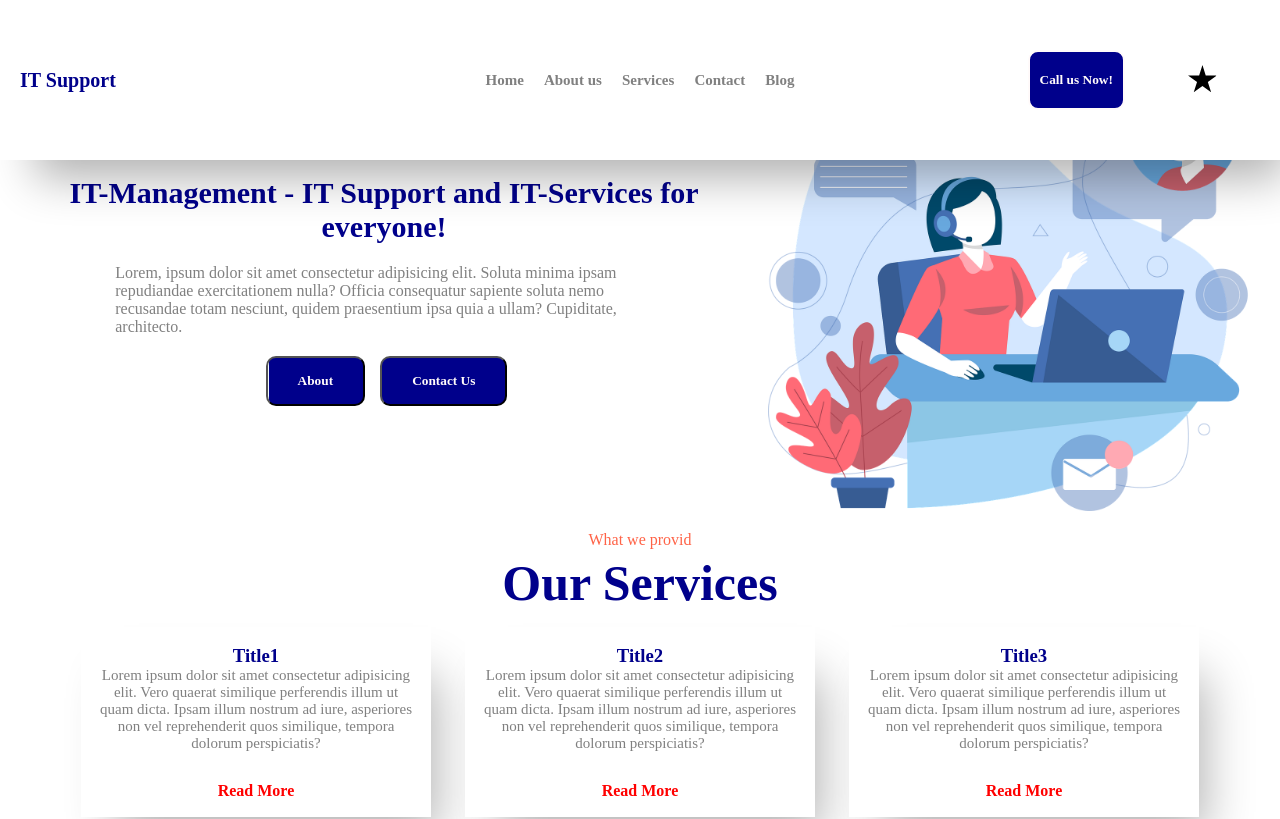
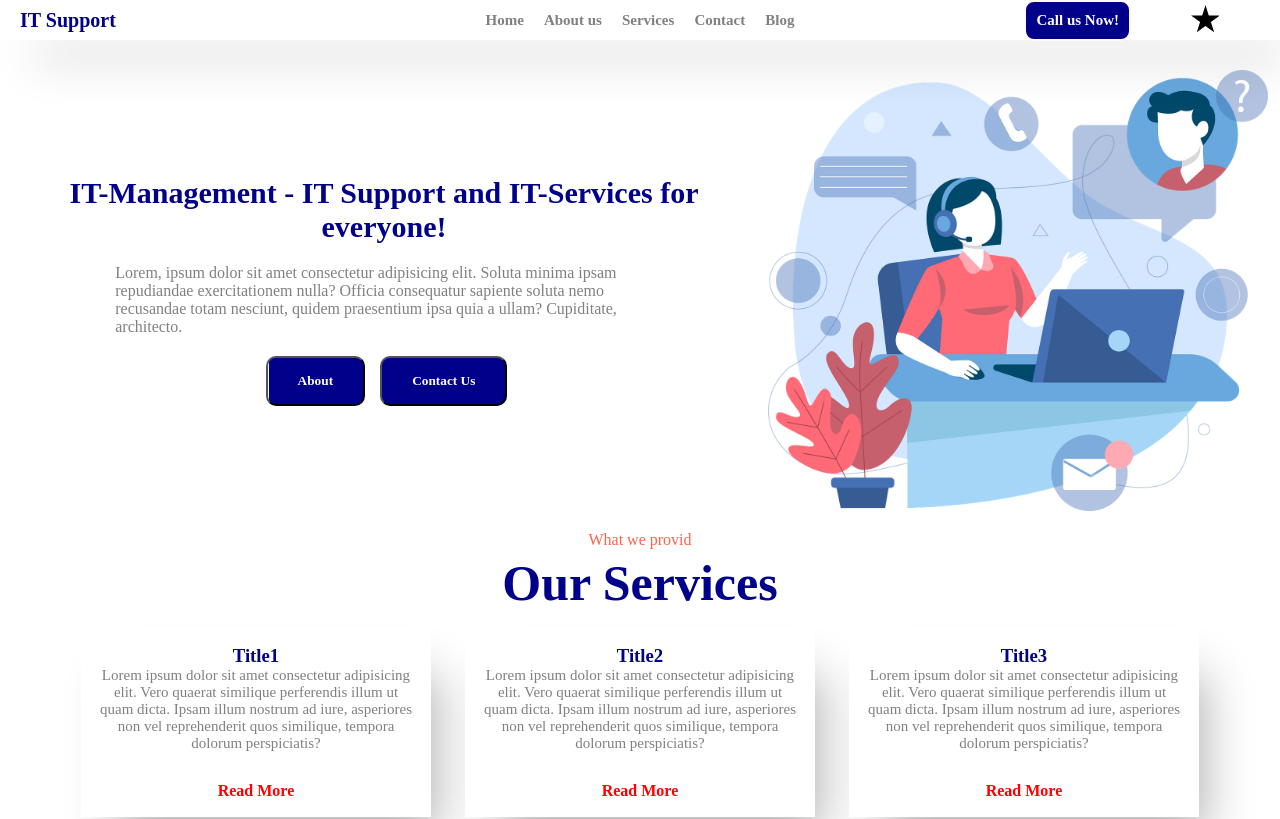
Before and after one commit to ps-woramet/React-itsolution-Tutorial, a React (Create React App) app: page / in a window 1280 px wide. Shown: the top 819 px of the page. Built offline with nearby package versions, Linux system fonts and the light colour scheme.

Commit message:
fix navbar height and fontsize of button

```diff
--- a/src/components/navbar/Navbar.jsx
+++ b/src/components/navbar/Navbar.jsx
@@ -8,7 +8,7 @@ const Container = styled.div`
     top: 0;
     width: 100%;
     margin: 0 auto;
-    height: 20%;
+    height: 5%;
     background-color: ${(props) => props.theme_navbar.colors.bgDefault};
     display: flex;
     padding-left: 20px;
@@ -77,11 +77,12 @@ const MenuItem = styled.li`
 
 const Button = styled.button`
     font-weight: bold;
+    font-size: 15px;
     background-color: ${(props) => props.theme_navbar.colors.bgPrimary};
     border: 2px solid ${(props) => props.theme_navbar.colors.text};;
     cursor: pointer;
     color: ${(props) => props.theme_navbar.colors.text};
-    padding: 20px 10px;
+    padding: 10px 10px;
     border-radius: 10px;
     &:hover{
         background-color: ${(props) => props.theme_navbar.colors.bgLight};;
```
